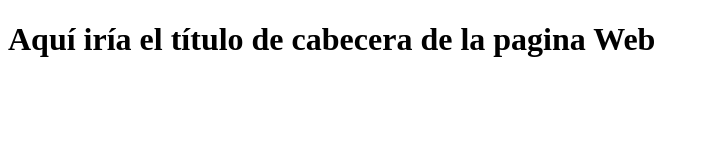
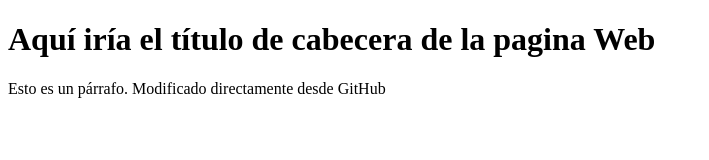
Before and after one commit to josegasparsanch/Proyecto-empresa-C, a plain HTML site: page index.html in a window 1280 px wide. Shown: the whole page, without its empty margins (0-709 px from the left). Drawn offline with Linux system fonts and the light colour scheme.

Commit message:
Update index.html

```diff
--- a/index.html
+++ b/index.html
@@ -8,6 +8,7 @@
 </head>
 <body>
     <h1>Aquí iría el título de cabecera de la pagina Web</h1>
+    <p>Esto es un párrafo. Modificado directamente desde GitHub</p>
 
 </body>
 </html>
```
